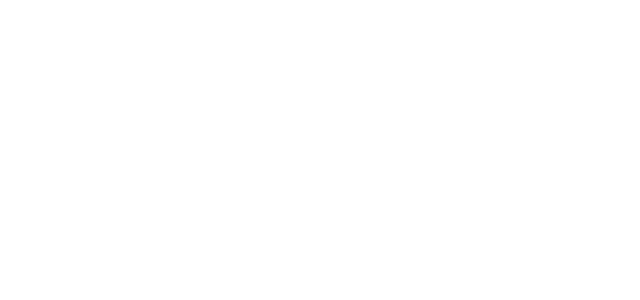
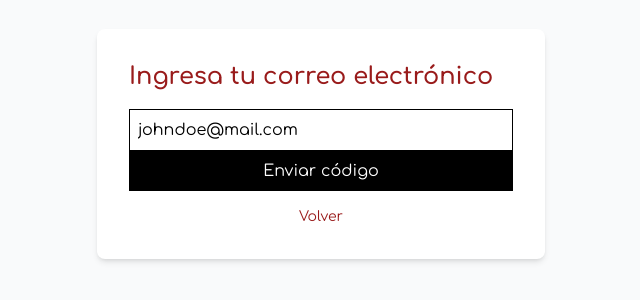
Before and after one commit to gastrobaralemans/frontend, a React (Vite) app: page /codemail in a window 1280 px wide. Before the commit this address had no page. Shown: the part 256-556 px from the top of the page, without its empty margins (319-959 px from the left). Built offline with nearby package versions, Linux system fonts and the light colour scheme.

Commit message:
creacion stores para forgot password

```diff
--- a/package.json
+++ b/package.json
@@ -22,7 +22,8 @@
     "react": "^19.0.0",
     "react-dom": "^19.0.0",
     "react-router-dom": "^7.5.0",
-    "sonner": "^2.0.3"
+    "sonner": "^2.0.3",
+    "zustand": "^5.0.8"
   },
   "devDependencies": {
     "@eslint/js": "^9.21.0",
--- a/src/pages/auth/login.jsx
+++ b/src/pages/auth/login.jsx
@@ -5,6 +5,7 @@ import Nav from '../../layouts/nav';
 import Input from '../../components/auth/input';
 import Button from '../../components/auth/button';
 import Footer from '../../components/footer';
+import { useForgotPasswordStore } from '../../store';
 import { toast } from 'sonner';
 
 
@@ -13,6 +14,12 @@ const Login = () => {
   const [correo, setCorreo] = useState('');
   const [pass, setPass] = useState('');
   const navigate = useNavigate();
+  const { reset } = useForgotPasswordStore();
+
+  React.useEffect(() => {
+    reset();
+  }, [reset]);
+
   const handleLogin = async (e) => {
     e.preventDefault();
 
@@ -90,6 +97,13 @@ const Login = () => {
                 Registrate
               </Link>
             </p>
+            <p className="text-center mt-4 text-sm">
+              ¿Olvidaste la contraseña?{" "}
+              <Link to={"/codemail"} className="text-red-800 hover:underline">
+                Actualizar
+              </Link>
+            </p>
+
           </div>
         </main>
         <Footer />
--- /dev/null
+++ b/src/pages/password/codemail.jsx
@@ -0,0 +1,77 @@
+import React, { useState } from 'react';
+import { useNavigate } from 'react-router-dom';
+import { Link } from 'react-router-dom'
+import { toast } from 'sonner';
+import Input from '../../components/auth/input';
+import Button from '../../components/auth/button';
+import { useForgotPasswordStore } from '../../store/forgotpasswordstore';
+const CodeMail =()=>{
+    const [email, setEmail] = useState('');
+  const navigate = useNavigate();
+  const {setMail, setStep}=useForgotPasswordStore();
+
+  const handleSubmit = async (e) => {
+        e.preventDefault();
+
+         const emailRegex = /^[^\s@]+@[^\s@]+\.[^\s@]+$/;
+        if (!emailRegex.test(email)) {
+            toast.error('Por favor ingrese un correo electrónico válido');
+            return;
+        }
+
+        setLoading(true);
+
+        try {
+            const response = await fetch('http://localhost:8080/api/auth/forgot-password', {
+                method: 'POST',
+                headers: {
+                    'Content-Type': 'application/json',
+                },
+                body: JSON.stringify({ email }),
+            });
+
+            if (!response.ok) {
+                throw new Error('Error al enviar el código');
+            }
+            setMail(email);
+            setStep('verificationCode');
+            toast.success('Código enviado a tu correo');
+            navigate('/verificationcode');
+
+        } catch (error) {
+            toast.error(error.message || 'Error al enviar el código');
+        } finally {
+            setLoading(false);
+        }
+
+
+  }
+
+  return (
+        <div className="flex flex-col min-h-screen">
+            <div className="flex-grow flex items-center justify-center bg-gray-50 p-4">
+                <div className="bg-white p-8 rounded-lg shadow-md w-full max-w-md">
+                    <h2 className="text-2xl font-semibold text-red-800 mb-4">Ingresa tu correo electrónico</h2>
+
+
+                    <form onSubmit={handleSubmit} className="space-y-4">
+                        <div>
+                            <Input type="text" name="correo" placeholder="johndoe@mail.com" value={email} onChange={(e) => setEmail(e.target.value)} />
+                            <Button type="submit">Enviar código</Button>
+                        </div>
+                    </form>
+
+                    <p className="text-center mt-4 text-sm">
+                        <Link to={"/login"} className="text-red-800 hover:underline">
+                            Volver
+                        </Link>
+                    </p>
+                </div>
+            </div>
+        </div>
+    );
+
+
+}
+
+export default CodeMail;
--- /dev/null
+++ b/src/pages/password/resetpassword.jsx
@@ -0,0 +1,5 @@
+const ResetPassword=()=>{
+
+}
+
+export default ResetPassword;
--- /dev/null
+++ b/src/pages/password/verificationcode.jsx
@@ -0,0 +1,5 @@
+const VerificationCode =()=>{
+
+}
+
+export default VerificationCode;
--- a/src/routes/AppRoute.jsx
+++ b/src/routes/AppRoute.jsx
@@ -2,6 +2,9 @@ import { BrowserRouter, Routes, Route } from "react-router-dom";
 import RoleRoute from "./RoleRoute.jsx";
 import PublicOnlyRoute from "./publicsRoutes.jsx";
 import RoleRouteRegister from "./RoleRouteRegister.jsx";
+import CodeMail from "../pages/password/codemail.jsx";
+import VerificationCode from "../pages/password/verificationcode.jsx";
+import ResetPassword from "../pages/password/resetpassword.jsx";
 
 //user
 import Home from "../pages/Index.jsx";
@@ -36,6 +39,7 @@ import MeseroLayout from "../layouts/meseroLayout.jsx";
 import DashboardMesero from "../pages/mesero/dashboard.jsx";
 import HistorialPedidos from "../pages/mesero/historialPedidos.jsx";
 import PedidosMesero from "../pages/mesero/pedidos.jsx";
+import SendMail from "../pages/password/codemail.jsx";
 const AppRouter = () => {
   return (
     <BrowserRouter>
@@ -44,6 +48,9 @@ const AppRouter = () => {
         <Route path="/" element={<Home />} />
         <Route path="/login" element={<PublicOnlyRoute><Login /></PublicOnlyRoute>} />
         <Route path="/register" element={<PublicOnlyRoute><Register /></PublicOnlyRoute>} />
+        <Route path="/codemail" element={<PublicOnlyRoute><CodeMail/></PublicOnlyRoute>}/>
+        <Route path="/verificationcode" element={<PublicOnlyRoute><VerificationCode/></PublicOnlyRoute>}/>
+        <Route path="/resetpassword" element={<PublicOnlyRoute><ResetPassword/></PublicOnlyRoute>}/>
         <Route path="/menu" element={<RoleRouteRegister allowedRoles={["usuario"]}><MenuPage /></RoleRouteRegister>} />
         <Route path="/birthdayreserve" element={<RoleRouteRegister allowedRoles={["usuario"]}><Birthday /></RoleRouteRegister>} />
         <Route path="/graduationreserve" element={<RoleRouteRegister allowedRoles={["usuario"]}><Graduation /></RoleRouteRegister>} />
--- /dev/null
+++ b/src/store/forgotpasswordstore.js
@@ -0,0 +1,20 @@
+import { create } from 'zustand';
+import { persist } from 'zustand/middleware';
+
+export const useForgotPasswordStore = create(
+  persist(
+    (set, get) => ({
+      email: '',
+      code: '',
+      step: 'codeMail',
+      setMail: (email) => set({ email }),
+      setCode: (code) => set({ code }),
+      setStep: (step) => set({ step }),
+      reset: () => set({ email: '', code: '', step: 'codeMail' })
+    }),
+    {
+      name: 'forgot-password-storage',
+      getStorage: () => localStorage,
+    }
+     )
+);
--- /dev/null
+++ b/src/store/index.js
@@ -0,0 +1 @@
+export {useForgotPasswordStore} from './forgotpasswordstore';
```
Also changed, not shown: 1 other file (tests, documents, lock files or other folders).
